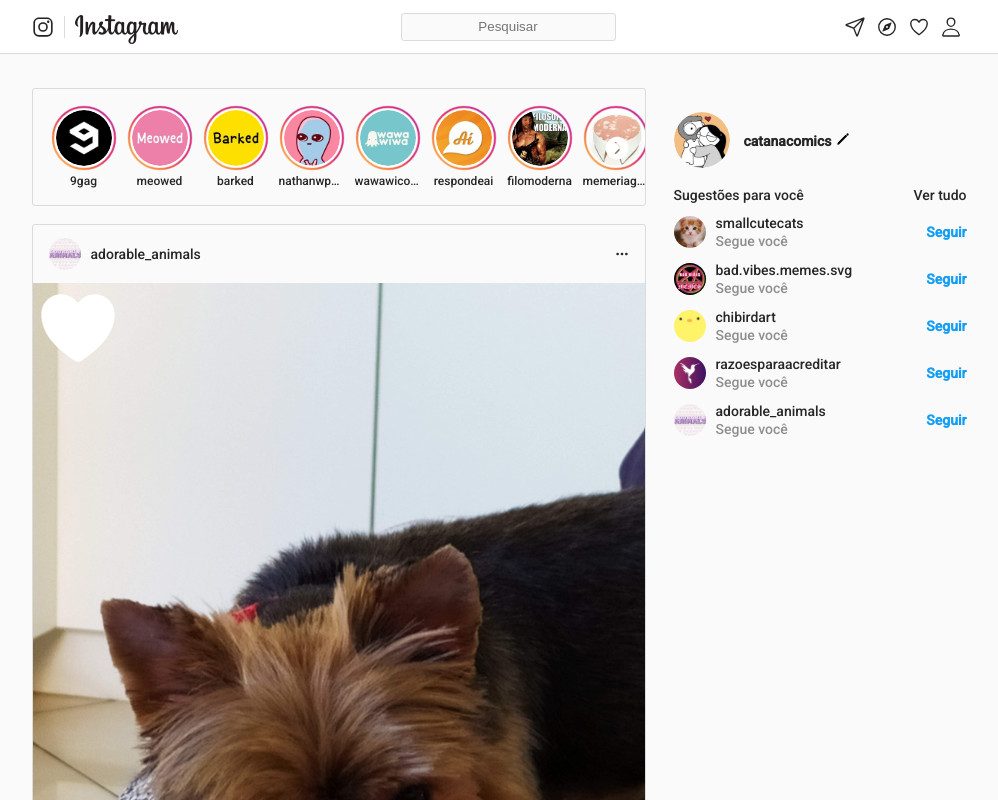
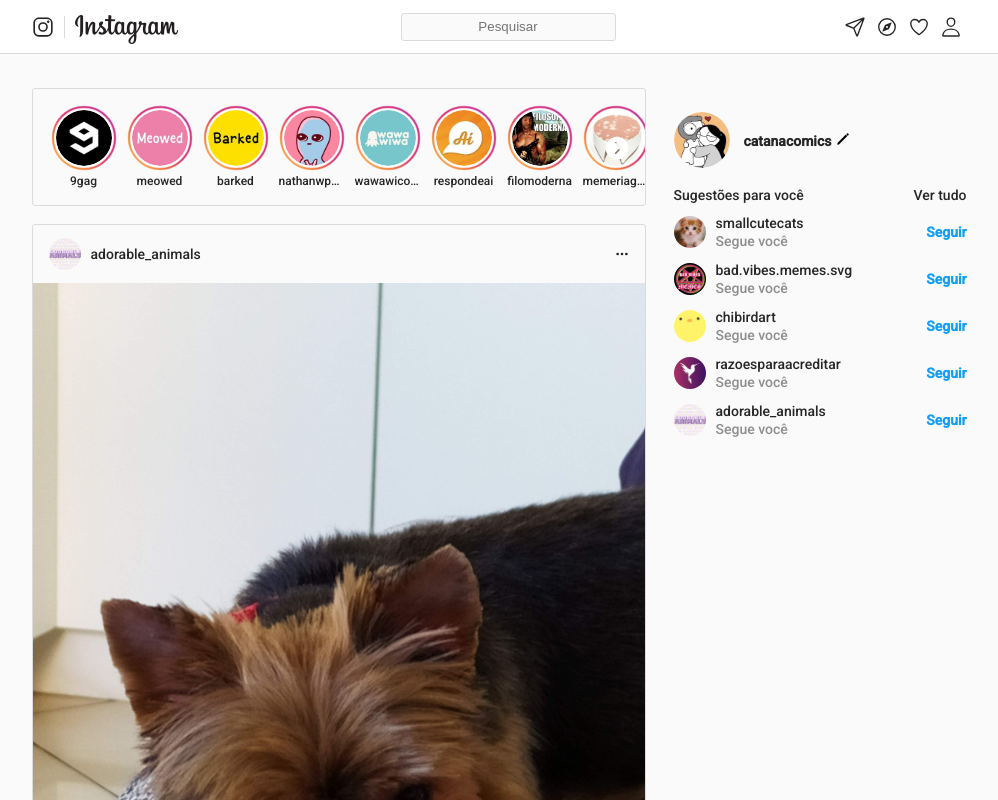
Before and after one commit to lbritors/InstagramReact, a React (Create React App) app: page / in a window 1280 px wide. Shown: the top 800 px of the page, without its empty margins (141-1139 px from the left). Built offline with nearby package versions, Linux system fonts and the light colour scheme.

Commit message:
project finished

```diff
--- a/public/css/style.css
+++ b/public/css/style.css
@@ -178,22 +178,9 @@ body {
 
 .post .conteudo img {
   width: 100%;
-  position: relative;
   display: flex;
   align-items: center;
   justify-content: center;
-}
-.post .conteudo ion-icon {
-  position: absolute;
-  font-size: 90px;
-  color:white;
-  z-index: 1;
-  animation: coracao 0.3s;
-}
-@keyframes coracao {
-  20% {font-size: 20px; top:70%; left: auto}
-  100% {font-size: 100px; top:70%; left:40%}
-
 }
 
 
--- a/src/components/Posts.js
+++ b/src/components/Posts.js
@@ -4,14 +4,14 @@ import { useState } from "react"
 export default function Posts() {
 
     const post = [
-      {imagemUsuario:"assets/img/adorable_animals.svg", nomeUsuario: "adorable_animals", imagemConteudo:"assets/img/IMG_20190924_145258.jpg", nomeConteudo:"yorkshire", imagemCurtidas:"assets/img/barked.svg", nomeCurtidas:"barked"},
-      {imagemUsuario:"assets/img/meowed.svg", nomeUsuario:"meowed", imagemConteudo:"assets/img/gato-telefone.svg", nomeConteudo:"gato-telefone", imagemCurtidas: "assets/img/respondeai.svg", nomeCurtidas: "respondeai"},
-      {imagemUsuario:"assets/img/barked.svg", nomeUsuario:"barked", imagemConteudo:"assets/img/dog.svg", nomeConteudo:"dog" , imagemCurtidas: "assets/img/adorable_animals.svg", nomeCurtidas: "adorable_animals"}
+      {imagemUsuario:"assets/img/adorable_animals.svg", nomeUsuario: "adorable_animals", imagemConteudo:"assets/img/IMG_20190924_145258.jpg", nomeConteudo:"yorkshire", imagemCurtidas:"assets/img/barked.svg", nomeCurtidas:"barked", curtidas: 7073},
+      {imagemUsuario:"assets/img/meowed.svg", nomeUsuario:"meowed", imagemConteudo:"assets/img/gato-telefone.svg", nomeConteudo:"gato-telefone", imagemCurtidas: "assets/img/respondeai.svg", nomeCurtidas: "respondeai", curtidas: 8904},
+      {imagemUsuario:"assets/img/barked.svg", nomeUsuario:"barked", imagemConteudo:"assets/img/dog.svg", nomeConteudo:"dog" , imagemCurtidas: "assets/img/adorable_animals.svg", nomeCurtidas: "adorable_animals", curtidas: 7990}
     ]
 
     return (
         <div className="posts">
-         {post.map((p) => <Post key={p.nomeConteudo} imagemUsuario={p.imagemUsuario} nomeUsuario={p.nomeUsuario} imagemConteudo={p.imagemConteudo} nomeConteudo={p.nomeConteudo} imagemCurtidas={p.imagemCurtidas} nomeCurtidas={p.nomeCurtidas}/>)}
+         {post.map((p) => <Post key={p.nomeConteudo} imagemUsuario={p.imagemUsuario} nomeUsuario={p.nomeUsuario} imagemConteudo={p.imagemConteudo} nomeConteudo={p.nomeConteudo} imagemCurtidas={p.imagemCurtidas} nomeCurtidas={p.nomeCurtidas} curtidas={p.curtidas}/>)}
         </div>
 
     )
@@ -20,7 +20,7 @@ export default function Posts() {
 function Post(props) {
   const [salvo, setSalvo] = useState("bookmark-outline");
   const [like, setLike] = useState("heart-outline");
-  const [numeroCurtidas, setNumeroCurtidas] = useState(10000);
+  const [numeroCurtidas, setNumeroCurtidas] = useState(props.curtidas);
   const [cor, setCor] = useState("white");
 
   function deuLike() {
@@ -39,7 +39,8 @@ function Post(props) {
       setLike("heart");
       setNumeroCurtidas(numeroCurtidas + 1)
       setCor("vermelho");
-;    }
+
+   }
   }
 
   function salvar() {
@@ -66,7 +67,6 @@ function Post(props) {
       </div>
 
       <div className="conteudo">
-        <ion-icon name="heart"></ion-icon>
         <img data-test="post-image" src={props.imagemConteudo} alt={props.nomeConteudo} onDoubleClick={likeImagem}/>
       </div>
 
```
